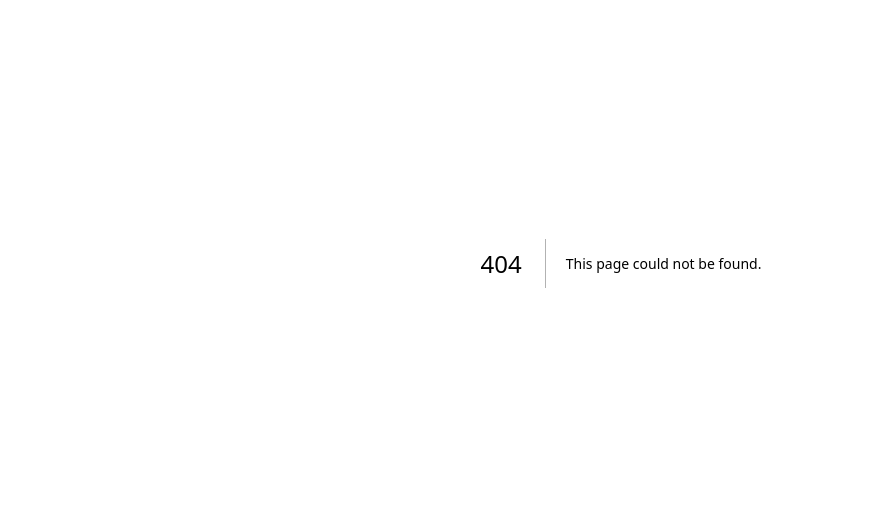
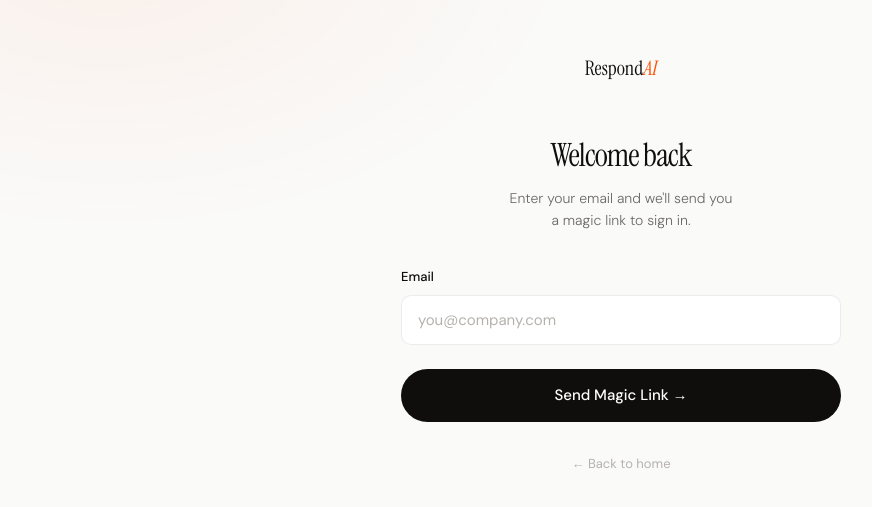
Before and after one commit to hmm-sass/hn-monitor, a Next.js app: page /login in a window 1280 px wide. Before the commit this address had no page. Shown: the part 137-644 px from the top of the page, without its empty margins (19-891 px from the left). Built offline with nearby package versions, Linux system fonts and the light colour scheme.

Commit message:
feat: add login page

```diff
--- /dev/null
+++ b/app/login/page.tsx
@@ -0,0 +1,105 @@
+"use client";
+
+import { useState } from "react";
+import { createClient } from "@/lib/supabase-browser";
+
+export default function Login() {
+  const [email, setEmail] = useState("");
+  const [isSubmitting, setIsSubmitting] = useState(false);
+  const [sent, setSent] = useState(false);
+  const [error, setError] = useState<string | null>(null);
+
+  const handleLogin = async (e: React.FormEvent) => {
+    e.preventDefault();
+    setIsSubmitting(true);
+    setError(null);
+
+    const supabase = createClient();
+    const { error } = await supabase.auth.signInWithOtp({
+      email,
+      options: {
+        emailRedirectTo: `${window.location.origin}/dashboard`,
+      },
+    });
+
+    if (error) {
+      setError(error.message);
+    } else {
+      setSent(true);
+    }
+    setIsSubmitting(false);
+  };
+
+  return (
+    <>
+      <style>{`
+        @import url('https://fonts.googleapis.com/css2?family=Instrument+Serif:ital@0;1&family=DM+Sans:opsz,wght@9..40,300;9..40,400;9..40,500&display=swap');
+        :root{--bg:#fafaf9;--ink:#0f0e0d;--ink-2:#6b6966;--ink-3:#b5b2ae;--orange:#ff4d00;--surface:#ffffff;--border:rgba(15,14,13,0.08);}
+        *{margin:0;padding:0;box-sizing:border-box;}
+        body{background:var(--bg);color:var(--ink);font-family:'DM Sans',sans-serif;min-height:100vh;-webkit-font-smoothing:antialiased;}
+        body::before{content:'';position:fixed;inset:0;background:radial-gradient(ellipse 60% 60% at 10% 10%,rgba(255,77,0,0.06) 0%,transparent 60%);pointer-events:none;z-index:0;}
+        .page{min-height:100vh;display:flex;align-items:center;justify-content:center;padding:40px 20px;position:relative;z-index:1;}
+        .box{width:100%;max-width:440px;animation:fadeUp 0.5s ease both;}
+        @keyframes fadeUp{from{opacity:0;transform:translateY(20px);}to{opacity:1;transform:translateY(0);}}
+        .logo{font-family:'Instrument Serif',serif;font-size:20px;color:var(--ink);text-decoration:none;display:block;text-align:center;margin-bottom:48px;}
+        .logo span{color:var(--orange);font-style:italic;}
+        .title{font-family:'Instrument Serif',serif;font-size:32px;letter-spacing:-1px;text-align:center;margin-bottom:8px;}
+        .sub{font-size:14px;color:var(--ink-2);text-align:center;margin-bottom:36px;font-weight:300;line-height:1.6;}
+        .field{margin-bottom:16px;}
+        .label{display:block;font-size:13px;font-weight:500;color:var(--ink);margin-bottom:8px;}
+        .input{width:100%;padding:13px 16px;background:var(--surface);border:1.5px solid var(--border);border-radius:10px;font-size:15px;font-family:'DM Sans',sans-serif;color:var(--ink);outline:none;transition:all 0.2s;}
+        .input:focus{border-color:var(--orange);box-shadow:0 0 0 3px rgba(255,77,0,0.08);}
+        .input::placeholder{color:var(--ink-3);}
+        .submit{width:100%;padding:15px;background:var(--ink);color:white;border:none;border-radius:100px;font-size:15px;font-weight:500;font-family:'DM Sans',sans-serif;cursor:pointer;transition:all 0.25s;margin-top:8px;}
+        .submit:hover:not(:disabled){background:var(--orange);transform:translateY(-2px);box-shadow:0 12px 32px rgba(255,77,0,0.3);}
+        .submit:disabled{opacity:0.5;cursor:not-allowed;}
+        .error{background:#fff5f5;border:1px solid rgba(255,0,0,0.15);border-radius:10px;padding:12px 16px;font-size:13px;color:#d32f2f;margin-top:12px;}
+        .sent-box{text-align:center;}
+        .sent-icon{width:64px;height:64px;background:linear-gradient(135deg,var(--orange),#ff9500);border-radius:50%;display:flex;align-items:center;justify-content:center;font-size:28px;margin:0 auto 24px;box-shadow:0 8px 32px rgba(255,77,0,0.3);}
+        .sent-box h2{font-family:'Instrument Serif',serif;font-size:28px;letter-spacing:-1px;margin-bottom:12px;}
+        .sent-box p{font-size:14px;color:var(--ink-2);line-height:1.7;font-weight:300;}
+        .sent-box .email-highlight{color:var(--ink);font-weight:500;}
+        .back{display:block;text-align:center;margin-top:32px;font-size:13px;color:var(--ink-3);text-decoration:none;}
+        .back:hover{color:var(--ink);}
+      `}</style>
+
+      <div className="page">
+        <div className="box">
+          <a href="/" className="logo">Respond<span>AI</span></a>
+
+          {sent ? (
+            <div className="sent-box">
+              <div className="sent-icon">✉️</div>
+              <h2>Check your email</h2>
+              <p>We sent a login link to<br/><span className="email-highlight">{email}</span><br/><br/>Click the link to access your dashboard.</p>
+              <a href="/" className="back">← Back to home</a>
+            </div>
+          ) : (
+            <>
+              <h1 className="title">Welcome back</h1>
+              <p className="sub">Enter your email and we'll send you<br/>a magic link to sign in.</p>
+              <form onSubmit={handleLogin}>
+                <div className="field">
+                  <label className="label">Email</label>
+                  <input
+                    className="input"
+                    type="email"
+                    value={email}
+                    onChange={(e) => setEmail(e.target.value)}
+                    placeholder="you@company.com"
+                    required
+                  />
+                </div>
+                <button className="submit" disabled={isSubmitting}>
+                  {isSubmitting ? "Sending..." : "Send Magic Link →"}
+                </button>
+                {error && <div className="error">✗ {error}</div>}
+              </form>
+              <a href="/" className="back">← Back to home</a>
+            </>
+          )}
+        </div>
+      </div>
+    </>
+  );
+}
```
